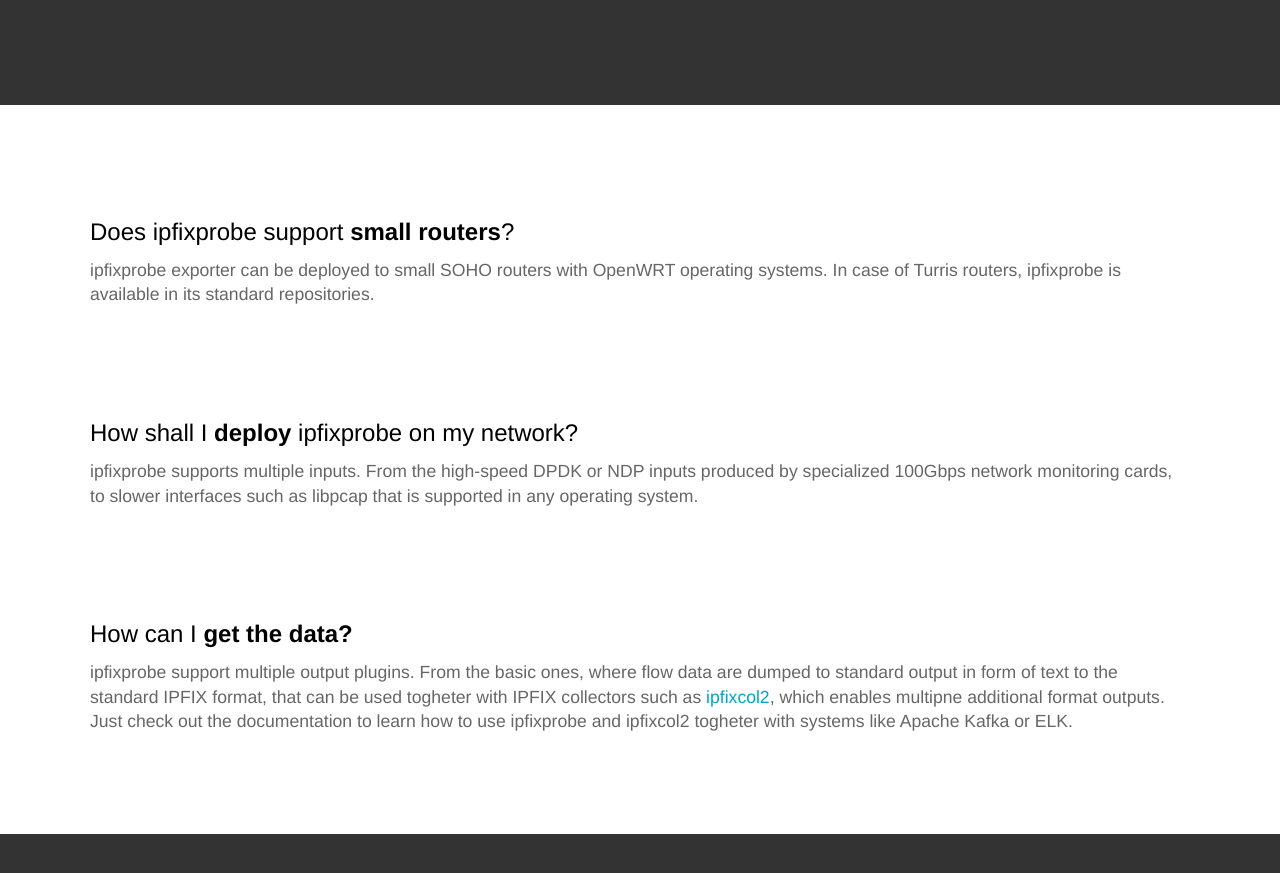
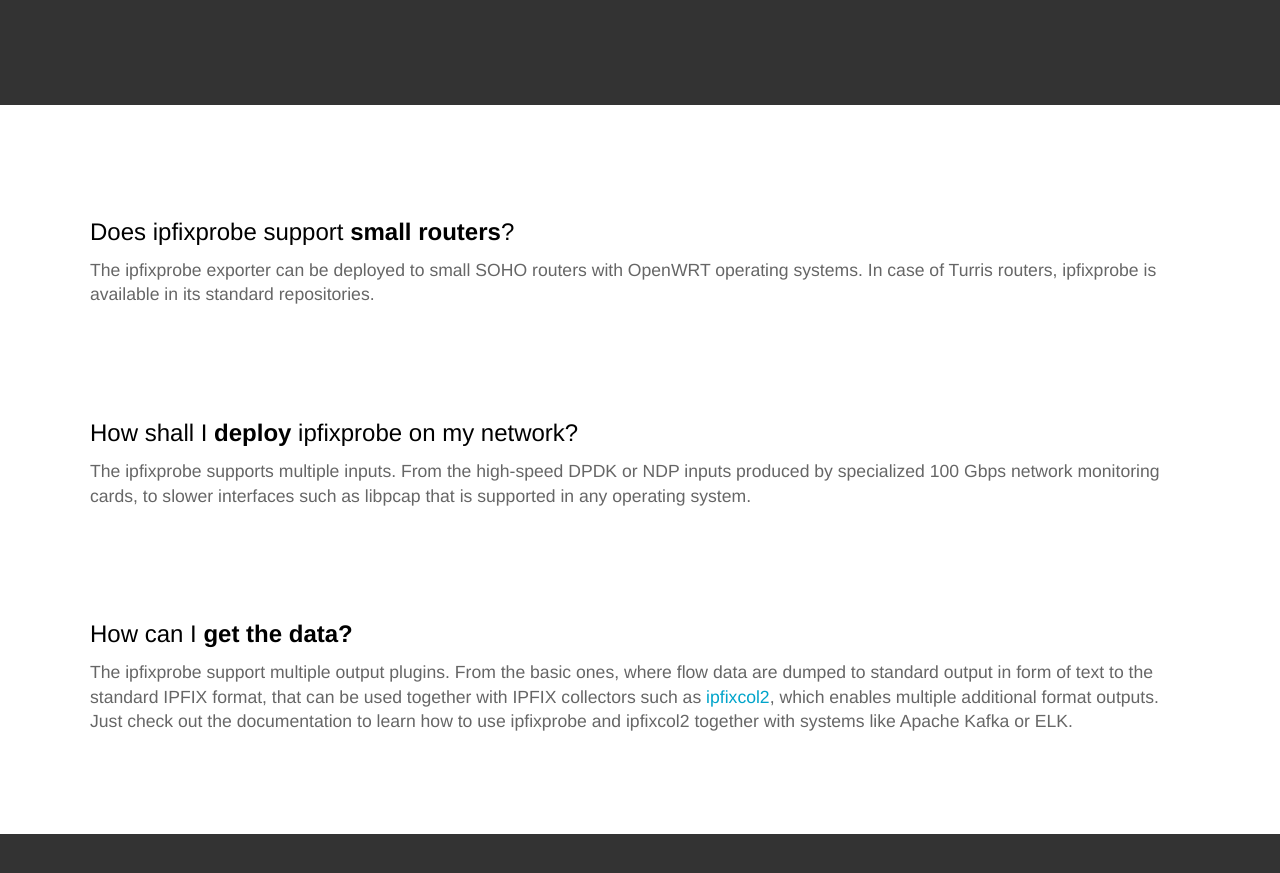
Before and after one commit to CESNET/ipfixprobe, a Jekyll site: the page built from index.html, in a window 1280 px wide and 900 px high, scrolled down 333 px. Shown: the top 873 px of the window. Built offline with Jekyll 4.4.1, drawn with Linux system fonts in a browser that asks for light colours.

Commit message:
Fix typos

```diff
--- a/index.html
+++ b/index.html
@@ -15,7 +15,7 @@ description: free and high-performance flow monitoring probe!
 		<div class="container flex">
 			<div class="text editable">
 				<h2>Does ipfixprobe support <strong>small routers</strong>?</h2>
-				<p>ipfixprobe exporter can be deployed to small SOHO routers with OpenWRT operating systems. In case of Turris routers, ipfixprobe is available in its standard repositories.</p>
+				<p>The ipfixprobe exporter can be deployed to small SOHO routers with OpenWRT operating systems. In case of Turris routers, ipfixprobe is available in its standard repositories.</p>
 			</div>
 
 		</div>
@@ -25,7 +25,7 @@ description: free and high-performance flow monitoring probe!
 		<div class="container flex">
 			<div class="text editable">
 				<h2>How shall I <strong>deploy</strong> ipfixprobe on my network?</h2>
-				<p>ipfixprobe supports multiple inputs. From the high-speed DPDK or NDP inputs produced by specialized 100Gbps network monitoring cards,
+				<p>The ipfixprobe supports multiple inputs. From the high-speed DPDK or NDP inputs produced by specialized 100 Gbps network monitoring cards,
 					to slower interfaces such as libpcap that is supported in any operating system.</p>
 			</div>
 
@@ -36,7 +36,7 @@ description: free and high-performance flow monitoring probe!
 		<div class="container flex">
 			<div class="text editable">
 				<h2>How can I <strong>get the data?</strong></h2>
-				<p>ipfixprobe support multiple output plugins. From the basic ones, where flow data are dumped to standard output in form of text to the standard IPFIX format, that can be used togheter with IPFIX collectors such as <a href="https://github.com/CESNET/ipfixcol2" >ipfixcol2</a>, which enables multipne additional format outputs. Just check out the documentation to learn how to use ipfixprobe and ipfixcol2 togheter with systems like Apache Kafka or ELK.</a></p>
+				<p>The ipfixprobe support multiple output plugins. From the basic ones, where flow data are dumped to standard output in form of text to the standard IPFIX format, that can be used together with IPFIX collectors such as <a href="https://github.com/CESNET/ipfixcol2" >ipfixcol2</a>, which enables multiple additional format outputs. Just check out the documentation to learn how to use ipfixprobe and ipfixcol2 together with systems like Apache Kafka or ELK.</a></p>
 			</div>
 
 		</div>
```
